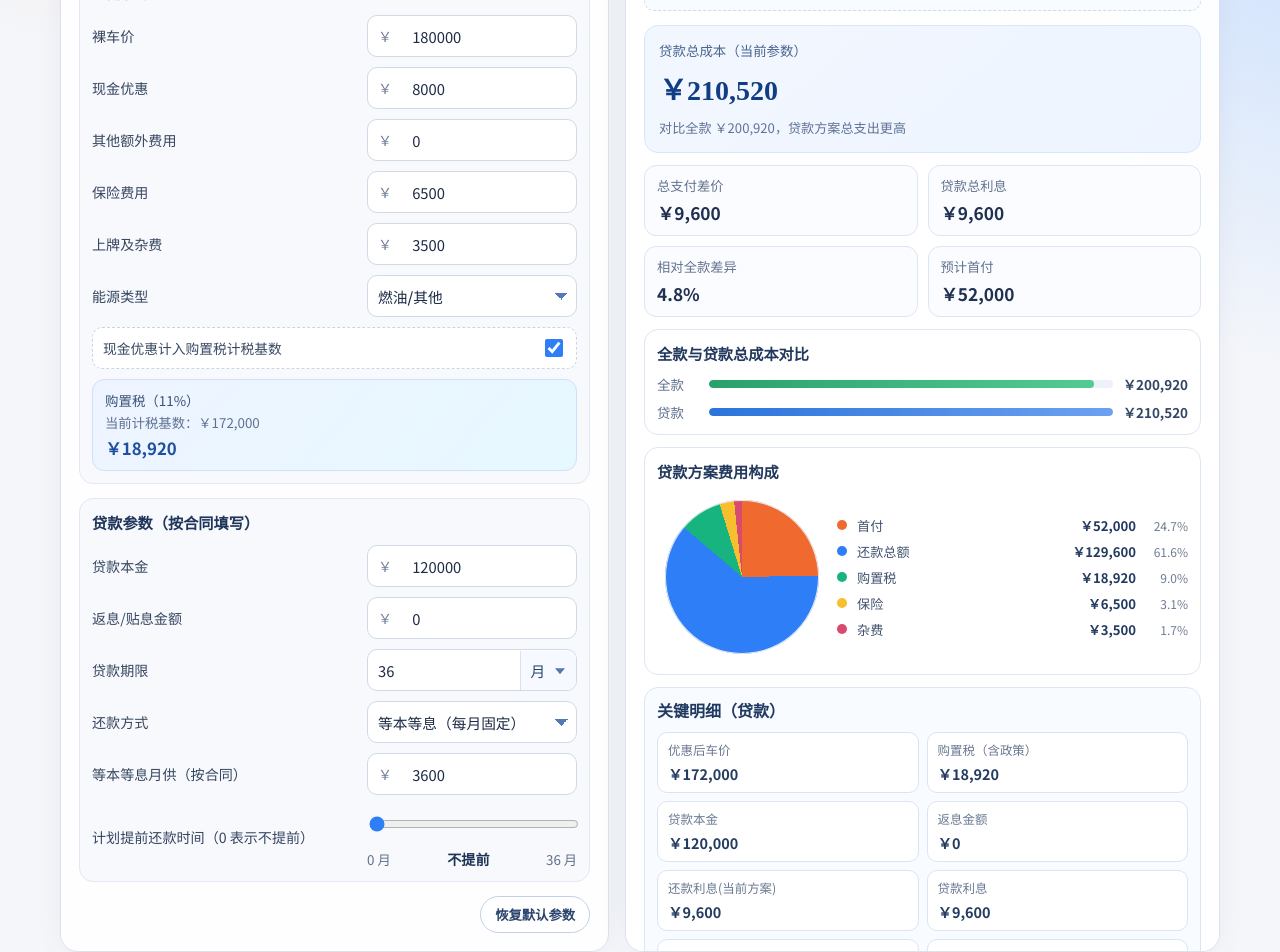
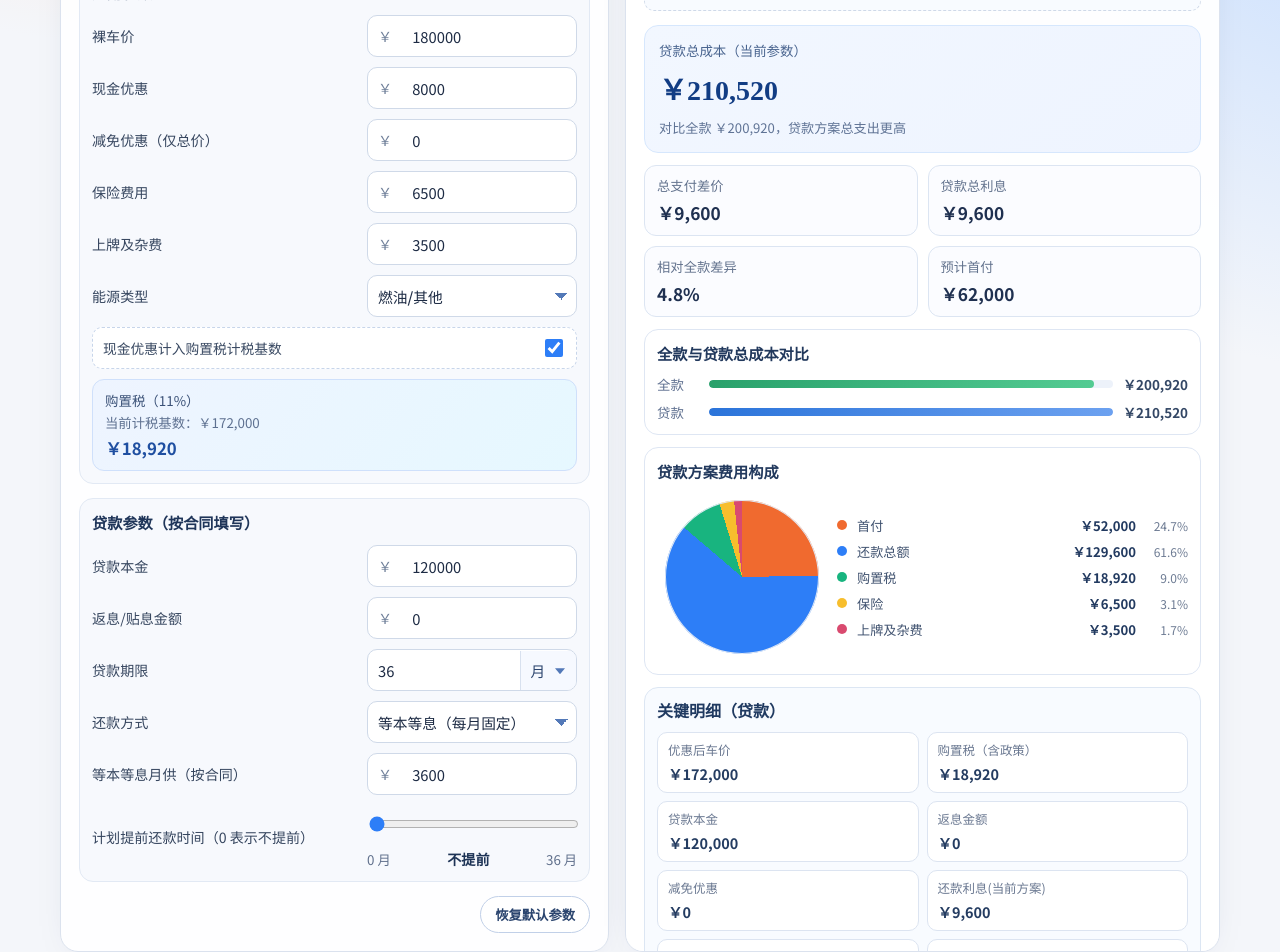
Before and after one commit to AnswerYYY/car-calculate-web, a Vue app: page / in a window 1280 px wide. Shown: the part 400-1352 px from the top of the page. Built offline with nearby package versions, Linux system fonts and the light colour scheme.

Commit message:
✨feat(App): 增加购车计算器对减免优惠的支持，更新相关计算逻辑 ✨feat(calculator): 更新贷款和现金计划计算，考虑减免优惠 📝docs(defaults): 添加默认值 totalReliefDiscount

```diff
--- a/src/App.vue
+++ b/src/App.vue
@@ -18,7 +18,7 @@
         <article class="metric-card primary">
           <p>{{ form.activePlan === "loan" ? "贷款总成本" : "全款总成本" }}</p>
           <h2>{{ formatMoney(form.activePlan === "loan" ? comparison.loanPlan.totalCost : comparison.cashPlan.totalCost) }}</h2>
-          <span>{{ form.activePlan === "loan" ? "首付 + 税费保险杂费 + 还款总额 - 返息" : "车价 + 购置税 + 保险 + 杂费 + 其他费用" }}</span>
+          <span>{{ form.activePlan === "loan" ? "首付 + 税费保险杂费 + 还款总额 - 返息 - 减免优惠" : "车价 + 购置税 + 保险 + 杂费 + 其他费用 - 减免优惠" }}</span>
         </article>
 
         <article class="metric-card" v-if="form.activePlan === 'loan'">
@@ -68,12 +68,19 @@
           </label>
 
           <label class="field-row">
+            <span>减免优惠（仅总价）</span>
+            <div class="control">
+              <em>￥</em>
+              <input v-model.number="form.totalReliefDiscount" type="number" min="0" step="100" inputmode="decimal" />
+            </div>
+          </label>
+          <!-- <label class="field-row">
             <span>其他额外费用</span>
             <div class="control">
               <em>￥</em>
               <input v-model.number="form.cashExtraFee" type="number" min="0" step="100" inputmode="decimal" />
             </div>
-          </label>
+          </label> -->
 
           <label class="field-row">
             <span>保险费用</span>
@@ -217,7 +224,7 @@
           <section class="result-focus">
             <p>全款总成本</p>
             <h4>{{ formatMoney(comparison.cashPlan.totalCost) }}</h4>
-            <span>优惠后车价 + 购置税 + 保险 + 杂费 + 其他额外费用</span>
+            <span>优惠后车价 + 购置税 + 保险 + 杂费 - 减免优惠</span>
           </section>
 
           <section class="result-block">
@@ -258,7 +265,7 @@
             </article>
             <article class="kpi-item">
               <span>预计首付</span>
-              <strong>{{ formatMoney(comparison.loanPlan.downPayment) }}</strong>
+              <strong>{{ formatMoney(estimatedInitialPayment) }}</strong>
             </article>
           </div>
 
@@ -349,7 +356,8 @@
         <p>燃油车购置税 = 计税基数 x 11%，计税基数可切换是否计入现金优惠</p>
         <p>新能源购置税：2024-2025 年免征（每辆减免上限 3 万）；2026-2027 年减半征收（每辆减税上限 1.5 万）</p>
         <p>提前还款：所选月份按结清处理，当月利息记为 0，并一次性归还剩余本金</p>
-        <p>贷款总成本 = 首付 + 税费/保险/杂费 + 还款总额 - 返息金额</p>
+        <p>贷款总成本 = 首付 + 税费/保险/杂费 + 还款总额 - 返息金额 - 减免优惠</p>
+        <p>减免优惠仅在最终总成本阶段扣减，不影响购置税计税基数和税额</p>
         <p>利息点 = 贷款总利息 / 贷款本金 x 100%（用于粗略比较）</p>
         <p>年化利率（估算）= 贷款总利息 / 贷款本金 / 贷款年限 x 100%</p>
         <p>总成本差额 = 贷款总成本 - 全款总成本</p>
@@ -405,6 +413,7 @@
 
   const baseCarPrice = computed(() => normalize(form.carPrice))
   const cashDiscount = computed(() => normalize(form.cashDiscount))
+  const totalReliefDiscount = computed(() => normalize(form.totalReliefDiscount))
 
   const effectiveCarPrice = computed(() => {
     return Math.max(0, baseCarPrice.value - cashDiscount.value)
@@ -448,6 +457,7 @@
       insuranceFee: normalize(form.insuranceFee),
       otherFee: normalize(form.otherFee),
       cashExtraFee: normalize(form.cashExtraFee),
+      totalReliefDiscount: totalReliefDiscount.value,
       loanAmount: normalize(form.loanAmount),
       termValue: normalize(form.termValue),
       termUnit: form.termUnit,
@@ -461,6 +471,10 @@
 
   const loanAmountOverflow = computed(() => {
     return normalize(form.loanAmount) > effectiveCarPrice.value
+  })
+
+  const estimatedInitialPayment = computed(() => {
+    return comparison.value.loanPlan.downPayment + normalize(form.otherFee) + normalize(form.insuranceFee) + normalize(form.cashExtraFee)
   })
 
   const totalDiffText = computed(() => {
@@ -501,13 +515,13 @@
           { label: "还款总额", value: comparison.value.loanPlan.totalRepayment, color: palette[1] },
           { label: "购置税", value: autoPurchaseTax.value, color: palette[2] },
           { label: "保险", value: normalize(form.insuranceFee), color: palette[3] },
-          { label: "杂费", value: normalize(form.otherFee), color: palette[4] },
+          { label: "上牌及杂费", value: normalize(form.otherFee), color: palette[4] },
         ]
       : [
           { label: "车价", value: effectiveCarPrice.value, color: palette[0] },
           { label: "购置税", value: autoPurchaseTax.value, color: palette[1] },
           { label: "保险", value: normalize(form.insuranceFee), color: palette[2] },
-          { label: "杂费", value: normalize(form.otherFee), color: palette[3] },
+          { label: "上牌及杂费", value: normalize(form.otherFee), color: palette[3] },
           { label: "额外费用", value: normalize(form.cashExtraFee), color: palette[4] },
         ]
 
@@ -543,6 +557,7 @@
       { label: "购置税（含政策）", value: formatMoney(autoPurchaseTax.value) },
       { label: "贷款本金", value: formatMoney(loanPlan.loanAmount) },
       { label: "返息金额", value: formatMoney(loanPlan.interestRebate) },
+      { label: "减免优惠", value: formatMoney(totalReliefDiscount.value) },
       { label: "还款利息(当前方案)", value: formatMoney(loanPlan.totalInterest) },
       { label: "贷款利息", value: formatMoney(loanPlan.totalInterestWithoutEarly) },
       { label: "年利率", value: `${loanPlan.annualInterestRate.toFixed(2)}%` },
--- a/src/constants/defaults.js
+++ b/src/constants/defaults.js
@@ -2,6 +2,7 @@ export const DEFAULTS = {
   activePlan: "loan",
   carPrice: 180000,
   cashDiscount: 8000,
+  totalReliefDiscount: 0,
   vehicleEnergyType: "fuel",
   purchaseYear: 2026,
   nevInCatalog: true,
--- a/src/utils/calculator.js
+++ b/src/utils/calculator.js
@@ -263,9 +263,11 @@ export const calcCashPlan = (payload) => {
   const insuranceFee = clampNonNegative(payload.insuranceFee);
   const otherFee = clampNonNegative(payload.otherFee);
   const cashExtraFee = clampNonNegative(payload.cashExtraFee);
+  const totalReliefDiscount = clampNonNegative(payload.totalReliefDiscount);
 
   const extrasTotal = purchaseTax + insuranceFee + otherFee;
-  const totalCost = carPrice + extrasTotal + cashExtraFee;
+  const grossTotalCost = carPrice + extrasTotal + cashExtraFee;
+  const totalCost = Math.max(0, grossTotalCost - totalReliefDiscount);
 
   return {
     mode: "cash",
@@ -275,6 +277,8 @@ export const calcCashPlan = (payload) => {
     otherFee,
     extrasTotal,
     cashExtraFee,
+    totalReliefDiscount,
+    grossTotalCost,
     totalCost
   };
 };
@@ -285,6 +289,7 @@ export const calcLoanPlan = (payload) => {
   const insuranceFee = clampNonNegative(payload.insuranceFee);
   const otherFee = clampNonNegative(payload.otherFee);
   const interestRebate = clampNonNegative(payload.interestRebate);
+  const totalReliefDiscount = clampNonNegative(payload.totalReliefDiscount);
 
   const rawLoanAmount = clampNonNegative(payload.loanAmount);
   const loanAmount = Math.min(rawLoanAmount, carPrice);
@@ -339,7 +344,8 @@ export const calcLoanPlan = (payload) => {
   const recommendedInterestRebate = loanAmount * 0.1;
 
   const grossTotalCost = downPayment + extrasTotal + totalRepayment;
-  const totalCost = Math.max(0, grossTotalCost - interestRebate);
+  const netTotalCost = Math.max(0, grossTotalCost - interestRebate);
+  const totalCost = Math.max(0, netTotalCost - totalReliefDiscount);
 
   const firstMonthPayment = schedule.length > 0 ? schedule[0].payment : 0;
   const lastMonthPayment = schedule.length > 0 ? schedule[schedule.length - 1].payment : 0;
@@ -364,7 +370,9 @@ export const calcLoanPlan = (payload) => {
     interestPoints,
     recommendedInterestRebate,
     interestRebate,
+    totalReliefDiscount,
     grossTotalCost,
+    netTotalCost,
     totalCost,
     schedule
   };
```
